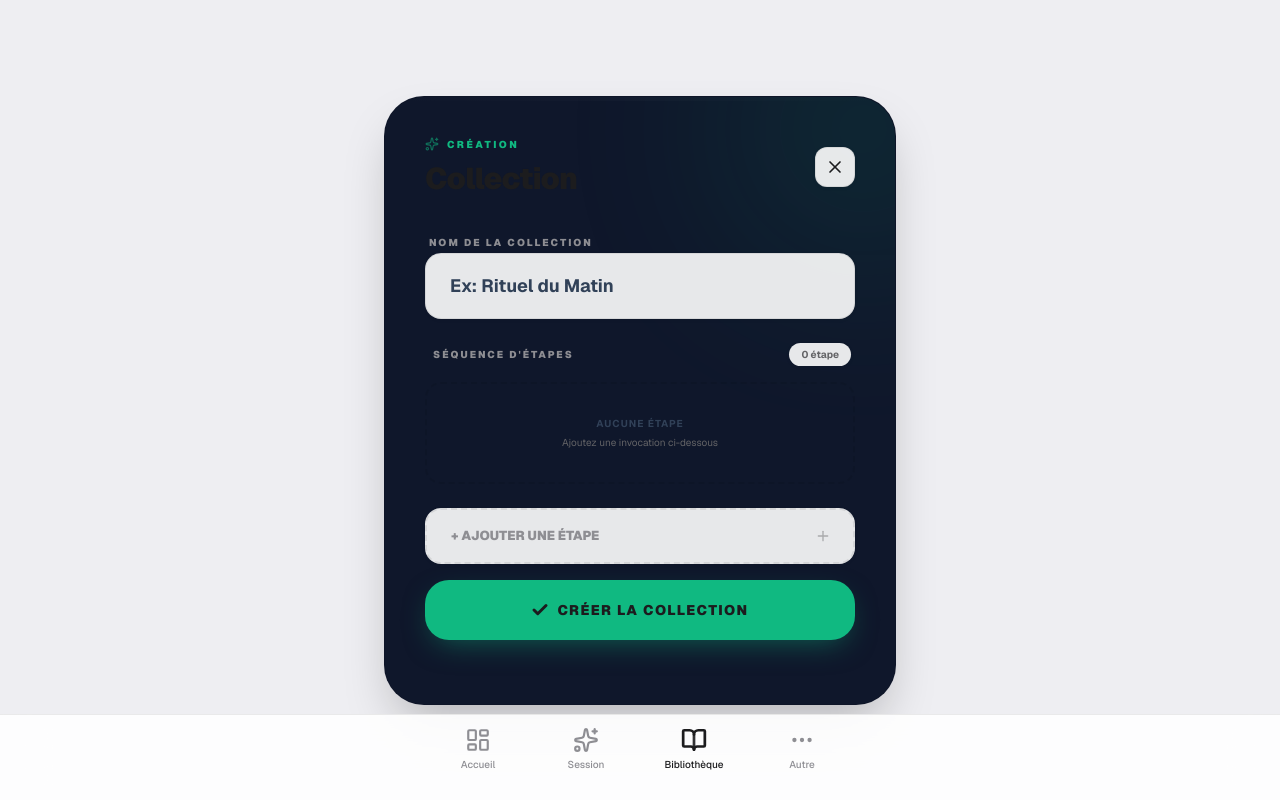
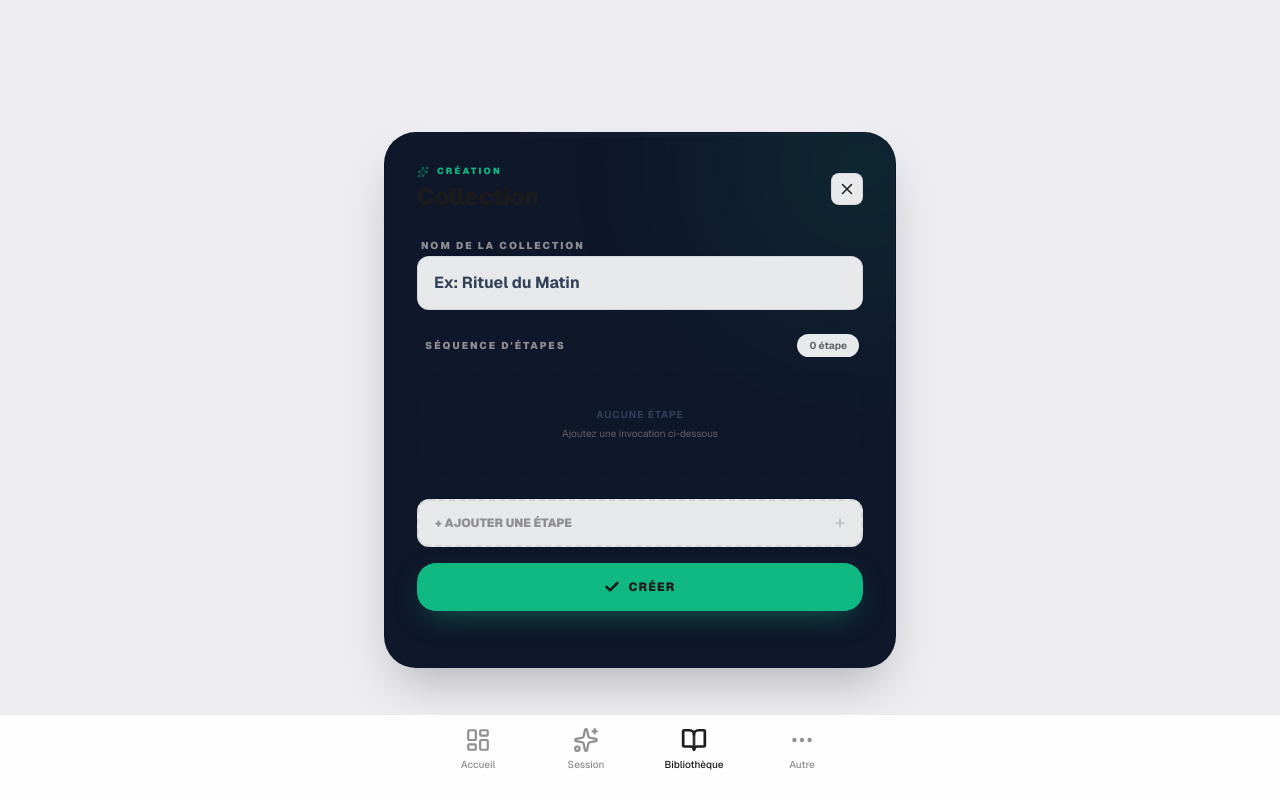
Before and after one commit to csall/kourous, a Next.js app: page /library in a window 1280 px wide. Both pictures are taken after a click on the button "Collection". Built offline with nearby package versions, Linux system fonts and the light colour scheme.

Commit message:
refactor: compact modal UI by reducing padding, font sizes, icon sizes, and border radii in the group creation modal.

```diff
--- a/components/library/CreateGroupModal.tsx
+++ b/components/library/CreateGroupModal.tsx
@@ -124,26 +124,26 @@ export function CreateGroupModal({ isOpen, onClose, editGroup }: CreateGroupModa
                         animate={{ scale: 1, opacity: 1, y: 0 }}
                         exit={{ scale: 0.95, opacity: 0, y: 30 }}
                         transition={{ type: "spring", damping: 25, stiffness: 300 }}
-                        className="relative overflow-hidden bg-slate-900 border border-white/10 rounded-[2.5rem] p-8 sm:p-10 max-w-lg w-full shadow-2xl flex flex-col max-h-[80dvh]"
+                        className="relative overflow-hidden bg-slate-900 border border-white/10 rounded-[2rem] p-6 sm:p-8 max-w-lg w-full shadow-2xl flex flex-col max-h-[85dvh]"
                         onClick={(e) => e.stopPropagation()}
                     >
                         {/* Decoration */}
                         <div className="absolute top-0 left-0 right-0 h-1 bg-gradient-to-r from-transparent via-white/10 to-transparent opacity-20" />
                         <div className="absolute -top-24 -right-24 w-64 h-64 blur-[100px] rounded-full pointer-events-none opacity-20" style={{ backgroundColor: beadColor }} />
 
-                        <div className="flex items-center justify-between mb-8 relative z-10 shrink-0 touch-none">
+                        <div className="flex items-center justify-between mb-5 relative z-10 shrink-0 touch-none">
                             <div>
-                                <div className="flex items-center gap-2 mb-2" style={{ color: beadColor }}>
-                                    <Sparkles size={14} className="animate-pulse" />
-                                    <span className="text-[10px] font-black uppercase tracking-[0.25em]">{isEditing ? "Édition" : "Création"}</span>
+                                <div className="flex items-center gap-2 mb-1" style={{ color: beadColor }}>
+                                    <Sparkles size={12} className="animate-pulse" />
+                                    <span className="text-[9px] font-black uppercase tracking-[0.25em]">{isEditing ? "Édition" : "Création"}</span>
                                 </div>
-                                <h2 className="text-3xl font-black tracking-tight text-white leading-tight">Collection</h2>
+                                <h2 className="text-2xl font-black tracking-tight text-white leading-tight">Collection</h2>
                             </div>
                             <button
                                 onClick={handleClose}
-                                className="w-10 h-10 rounded-xl bg-white/5 border border-white/10 flex items-center justify-center text-slate-400 hover:text-white transition-colors"
+                                className="w-8 h-8 rounded-lg bg-white/5 border border-white/10 flex items-center justify-center text-slate-400 hover:text-white transition-colors"
                             >
-                                <X size={20} />
+                                <X size={18} />
                             </button>
                         </div>
 
@@ -158,7 +158,7 @@ export function CreateGroupModal({ isOpen, onClose, editGroup }: CreateGroupModa
                                         value={name}
                                         onChange={(e) => setName(e.target.value)}
                                         placeholder="Ex: Rituel du Matin"
-                                        className="w-full px-6 py-4.5 bg-white/[0.03] border border-white/10 rounded-2xl text-white text-lg placeholder:text-slate-700 focus:outline-none focus:border-white/20 transition-all font-bold"
+                                        className="w-full px-4 py-3.5 bg-white/[0.03] border border-white/10 rounded-xl text-white text-base placeholder:text-slate-700 focus:outline-none focus:border-white/20 transition-all font-bold"
                                     />
                                     {errors.name && (
                                         <p className="text-[11px] font-bold text-rose-500 px-1">{errors.name}</p>
@@ -185,25 +185,25 @@ export function CreateGroupModal({ isOpen, onClose, editGroup }: CreateGroupModa
                                                         initial={{ opacity: 0, x: -20 }}
                                                         animate={{ opacity: 1, x: 0 }}
                                                         exit={{ opacity: 0, x: 20 }}
-                                                        className="flex items-center gap-4 p-4 bg-white/[0.03] border border-white/5 rounded-2xl group transition-all"
+                                                        className="flex items-center gap-3 p-3 bg-white/[0.03] border border-white/5 rounded-xl group transition-all"
                                                     >
-                                                        <GripVertical size={16} className="text-slate-700 shrink-0" />
+                                                        <GripVertical size={14} className="text-slate-700 shrink-0" />
                                                         <div className="flex-1 min-w-0">
                                                             <p className="text-sm font-bold text-white truncate">{invocation.name}</p>
                                                         </div>
-                                                        <div className="flex items-center gap-3">
+                                                        <div className="flex items-center gap-2">
                                                             <input
                                                                 type="number"
                                                                 value={sel.repetitions}
                                                                 onChange={(e) => handleUpdateRepetitions(index, parseInt(e.target.value) || 1)}
-                                                                className="w-14 h-10 bg-white/5 border border-white/5 rounded-xl text-white text-[13px] font-black text-center focus:outline-none focus:border-white/20"
+                                                                className="w-12 h-9 bg-white/5 border border-white/5 rounded-lg text-white text-xs font-black text-center focus:outline-none focus:border-white/20"
                                                             />
                                                             <button
                                                                 type="button"
                                                                 onClick={() => handleRemoveInvocation(index)}
-                                                                className="w-10 h-10 rounded-xl bg-rose-500/5 flex items-center justify-center text-rose-500/60 hover:text-rose-500 transition-colors"
+                                                                className="w-9 h-9 rounded-lg bg-rose-500/5 flex items-center justify-center text-rose-500/60 hover:text-rose-500 transition-colors"
                                                             >
-                                                                <Trash2 size={16} />
+                                                                <Trash2 size={14} />
                                                             </button>
                                                         </div>
                                                     </motion.div>
@@ -232,7 +232,7 @@ export function CreateGroupModal({ isOpen, onClose, editGroup }: CreateGroupModa
                                                     e.target.value = "";
                                                 }
                                             }}
-                                            className="w-full appearance-none px-6 py-4 bg-white/[0.02] border-2 border-dashed border-white/10 rounded-2xl text-slate-500 text-[13px] font-black focus:outline-none transition-all cursor-pointer hover:border-white/20 hover:text-slate-400"
+                                            className="w-full appearance-none px-4 py-3.5 bg-white/[0.02] border-2 border-dashed border-white/10 rounded-xl text-slate-500 text-xs font-black focus:outline-none transition-all cursor-pointer hover:border-white/20 hover:text-slate-400"
                                         >
                                             <option value="">+ AJOUTER UNE ÉTAPE</option>
                                             {availableInvocations.map((inv) => (
@@ -241,13 +241,13 @@ export function CreateGroupModal({ isOpen, onClose, editGroup }: CreateGroupModa
                                                 </option>
                                             ))}
                                         </select>
-                                        <div className="absolute right-6 top-1/2 -translate-y-1/2 pointer-events-none opacity-30">
-                                            <Plus size={16} />
+                                        <div className="absolute right-4 top-1/2 -translate-y-1/2 pointer-events-none opacity-30">
+                                            <Plus size={14} />
                                         </div>
                                     </div>
                                 ) : ( // Only show if we actually have invocations to add, otherwise showing "All added" is fine but maybe less sticky?
                                     // User said "ajouter une etape doit toujours etre visible". If all added, we can show the "All added" message sticky.
-                                    <div className="text-center py-4 border-2 border-dashed border-white/5 rounded-2xl bg-white/[0.02]">
+                                    <div className="text-center py-3.5 border-2 border-dashed border-white/5 rounded-xl bg-white/[0.02]">
                                         <p className="text-[10px] font-bold uppercase tracking-widest text-slate-700">Toutes les étapes ajoutées</p>
                                     </div>
                                 )}
@@ -258,10 +258,10 @@ export function CreateGroupModal({ isOpen, onClose, editGroup }: CreateGroupModa
                                         backgroundColor: beadColor,
                                         boxShadow: `0 10px 30px -10px ${beadColor}80`
                                     }}
-                                    className="w-full py-5 rounded-[1.5rem] text-white font-black text-sm tracking-widest transition-all active:scale-95 flex items-center justify-center gap-2 shrink-0"
+                                    className="w-full py-4 rounded-[1.2rem] text-white font-black text-xs tracking-widest transition-all active:scale-95 flex items-center justify-center gap-2 shrink-0"
                                 >
-                                    <Check size={18} strokeWidth={4} />
-                                    {isEditing ? "ENREGISTRER LA COLLECTION" : "CRÉER LA COLLECTION"}
+                                    <Check size={16} strokeWidth={4} />
+                                    {isEditing ? "ENREGISTRER" : "CRÉER"}
                                 </button>
                             </div>
                         </form>
```
Also changed, not shown: components/library/CreateInvocationModal.tsx (+12 -12 lines).
